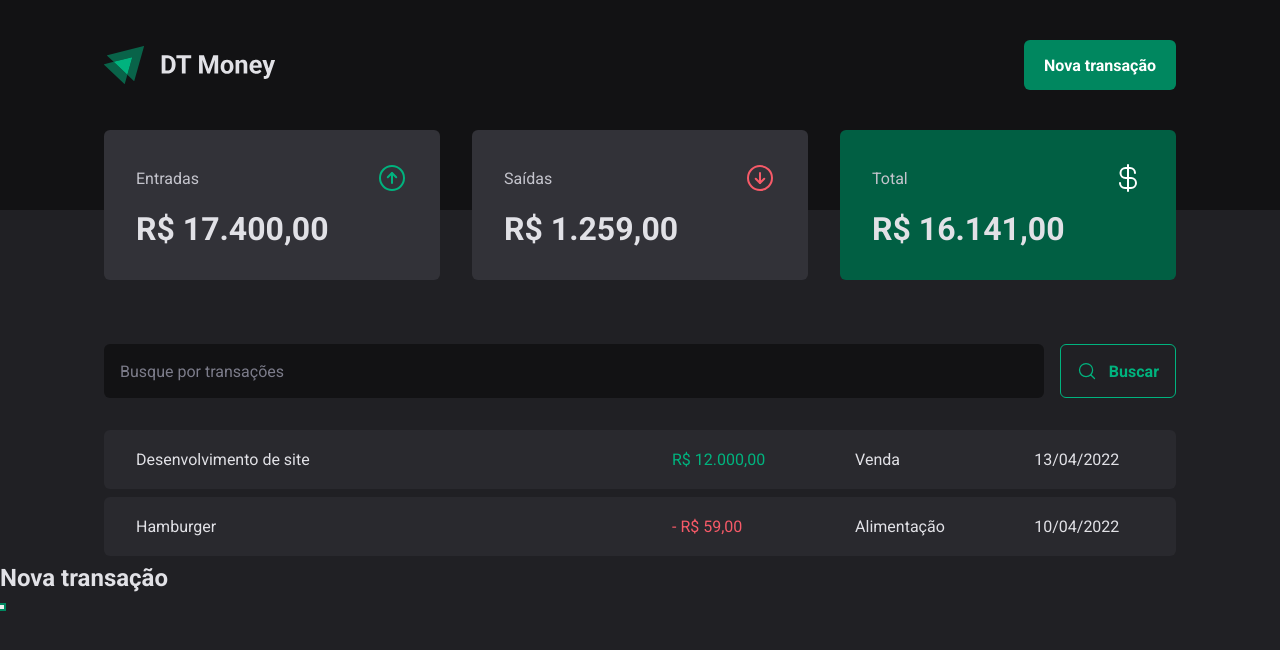
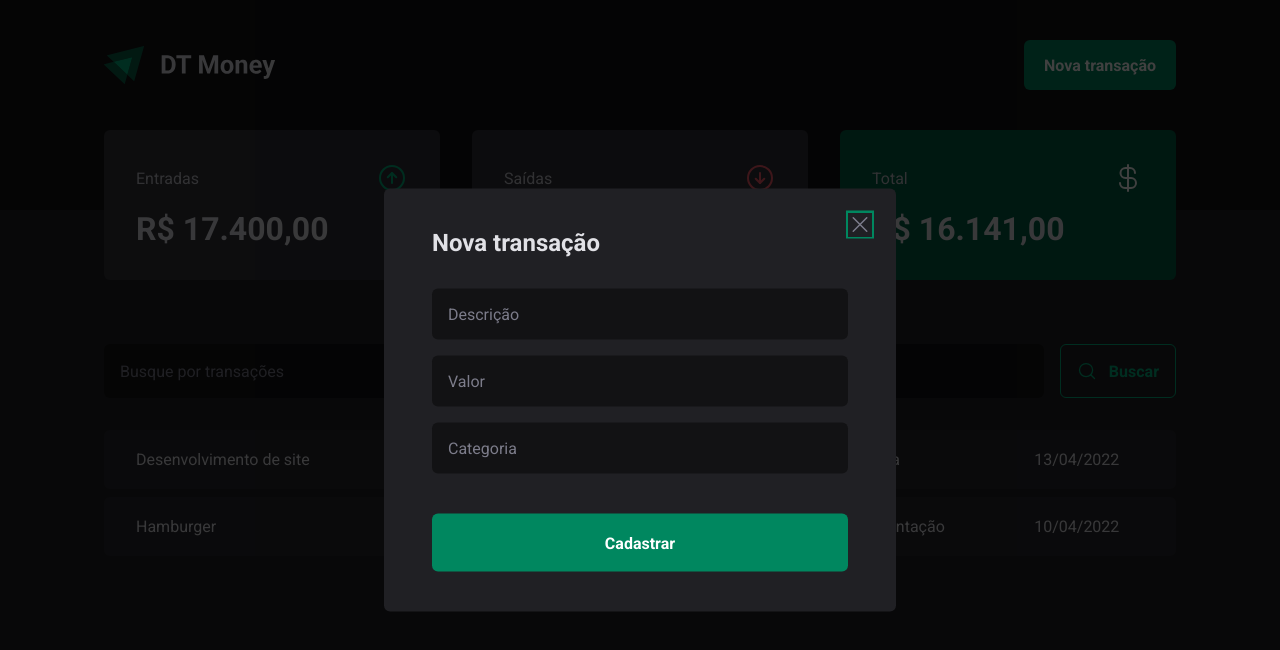
Before and after one commit to lmartinhao/03-dt-money, a React (Vite) app: page / in a window 1280 px wide. Both pictures are taken after a click on the button "Nova transação". Shown: the top 650 px of the page. Built offline with nearby package versions, Linux system fonts and the light colour scheme.

Commit message:
modal added

```diff
--- a/src/components/Header/index.tsx
+++ b/src/components/Header/index.tsx
@@ -2,6 +2,7 @@
 import * as Dialog from '@radix-ui/react-dialog'
 
 import LogoImg from '../../assets/logo.svg'
+import { NewTransactionModal } from '../NewTransactionModal'
 
 export function Header() {
   return (
@@ -14,14 +15,7 @@
             <NewTransactionButton>Nova transação</NewTransactionButton>
           </Dialog.Trigger>
 
-          <Dialog.Portal>
-            <Dialog.Overlay />
-
-            <Dialog.Content>
-              <Dialog.Title>Nova transação</Dialog.Title>
-              <Dialog.Close />
-            </Dialog.Content>
-          </Dialog.Portal>
+          <NewTransactionModal />
         </Dialog.Root>
       </HeaderContent>
     </HeaderContainer>
--- /dev/null
+++ b/src/components/NewTransactionModal/index.tsx
@@ -0,0 +1,26 @@
+import * as Dialog from '@radix-ui/react-dialog'
+import { X } from 'phosphor-react'
+import { CloseButton, Content, Overlay } from './styles'
+
+export function NewTransactionModal() {
+  return (
+    <Dialog.Portal>
+      <Overlay />
+
+      <Content>
+        <Dialog.Title>Nova transação</Dialog.Title>
+        <CloseButton>
+          <X size={24} />
+        </CloseButton>
+
+        <form action="">
+          <input type="text" placeholder="Descrição" required />
+          <input type="number" placeholder="Valor" required />
+          <input type="text" placeholder="Categoria" required />
+
+          <button type="submit">Cadastrar</button>
+        </form>
+      </Content>
+    </Dialog.Portal>
+  )
+}
--- /dev/null
+++ b/src/components/NewTransactionModal/styles.ts
@@ -0,0 +1,70 @@
+import * as Dialog from '@radix-ui/react-dialog'
+import styled from 'styled-components'
+
+export const Overlay = styled(Dialog.Overlay)`
+  position: fixed;
+  width: 100vw;
+  height: 100vh;
+  inset: 0;
+  background: rgba(0, 0, 0, 0.75);
+`
+
+export const Content = styled(Dialog.Content)`
+  min-width: 32rem;
+  border-radius: 6px;
+  padding: 2.5rem 3rem;
+  background: ${(props) => props.theme['gray-800']};
+
+  position: fixed;
+  top: 50%;
+  left: 50%;
+  transform: translate(-50%, -50%);
+
+  form {
+    margin-top: 2rem;
+
+    display: flex;
+    flex-direction: column;
+    gap: 1rem;
+
+    input {
+      border-radius: 6px;
+      border: 0;
+      background: ${(props) => props.theme['gray-900']};
+      color: ${(props) => props.theme['gray-300']};
+      padding: 1rem;
+
+      &::placeholder {
+        color: ${(props) => props.theme['gray-500']};
+      }
+    }
+
+    button[type='submit'] {
+      height: 58px;
+      border: 0;
+      background: ${(props) => props.theme['green-500']};
+      color: ${(props) => props.theme.white};
+      font-weight: bold;
+      padding: 0 1.25rem;
+      border-radius: 6px;
+      margin-top: 1.5rem;
+      cursor: pointer;
+
+      &:hover {
+        background: ${(props) => props.theme['green-700']};
+        transition: background-color 0.2s;
+      }
+    }
+  }
+`
+
+export const CloseButton = styled(Dialog.Close)`
+  position: absolute;
+  background: transparent;
+  border: 0;
+  top: 1.5rem;
+  right: 1.5rem;
+  line-height: 0;
+  cursor: pointer;
+  color: ${(props) => props.theme['gray-500']};
+`
```
